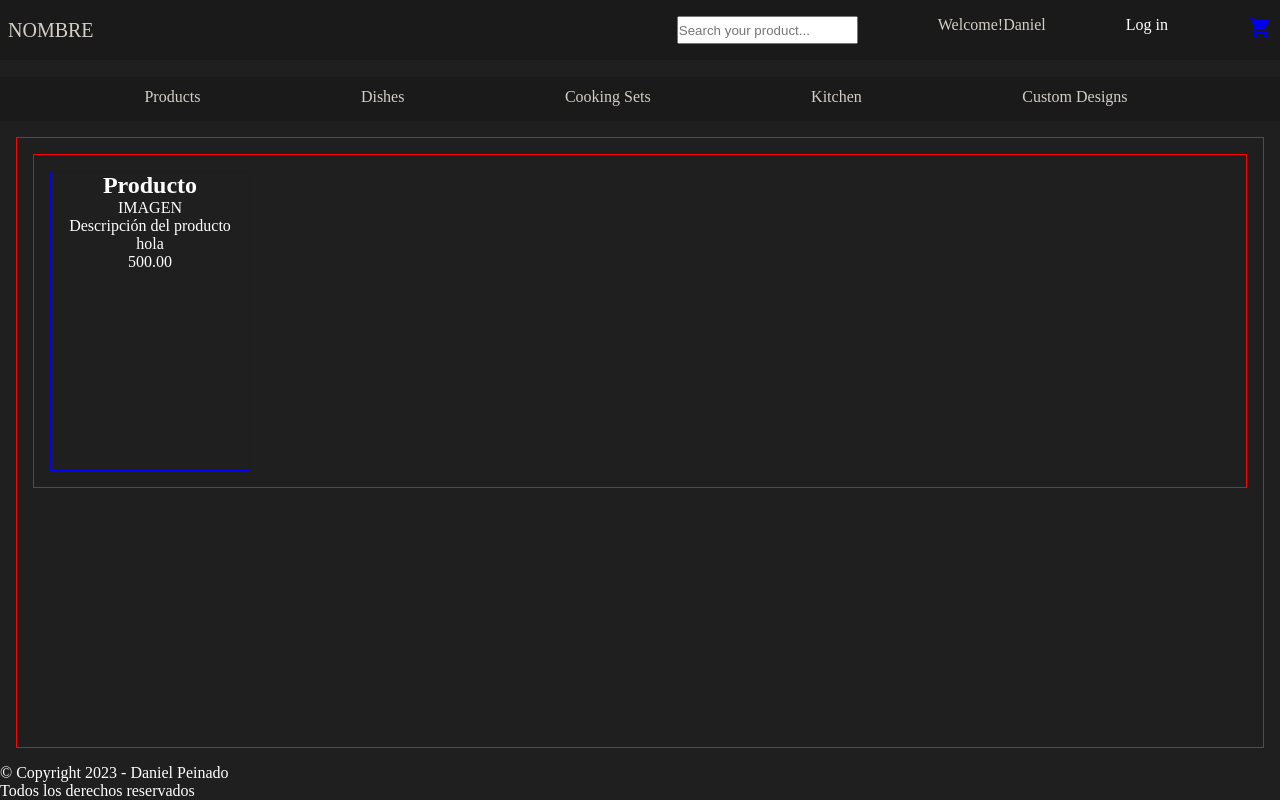
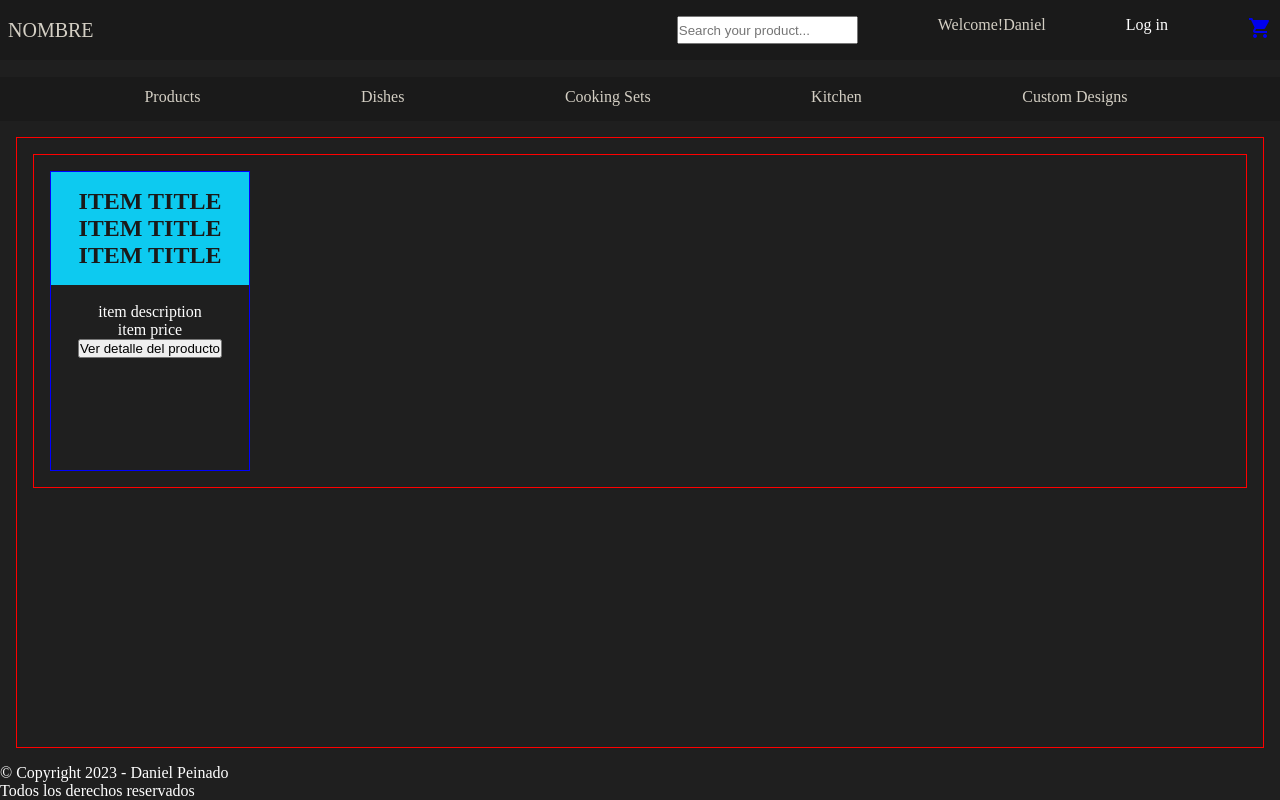
Before and after one commit to DanielPeinadoB/reactjs-ecommerce, a React (Create React App) app: page / in a window 1280 px wide. Built offline with nearby package versions, Linux system fonts and the light colour scheme.

Commit message:
clase 06

```diff
--- a/src/components/Item.js
+++ b/src/components/Item.js
@@ -1,24 +1,10 @@
 import React from 'react'
 
-const Item = ({uid, title, price, pictureUrl}) => {
+const Item = () => {
+
   return (
-    <div className='item-card'>
-        <div>
-            <h2 className='item-name'>{title}</h2>
-        </div>
-        <div>
-            <img src="/" alt="" />
-            <span>{pictureUrl}</span>
-        </div>
-        <div>
-            <span>Descripción del producto</span>
-        </div>
-        <div>
-            <span className='item-uid'>{uid}</span>
-        </div>
-        <div>
-            <span className='item-price'>{price}</span>
-        </div>
+    <div>
+        <button>Ver detalle del producto</button>
     </div>
   )
 }
--- a/src/components/ItemList.js
+++ b/src/components/ItemList.js
@@ -1,13 +1,83 @@
 import React from 'react'
 import Item from './Item'
+import { useEffect, useState } from 'react'
+
+//Agrupador de un set de componentes de Item.js
+
+//Conjunto de item:
+
+let productosIniciales = [
+  {
+    id: 1,
+    title: "Product 01",
+    description: "description of product 01",
+    price: 100
+  },
+  {
+    id: 2,
+    title: "Product 02",
+    description: "description of product 02",
+    price: 200
+  },
+  {
+    id: 3,
+    title: "Product 03",
+    description: "description of product 03",
+    price: 300
+  },
+]
+
 
 // IL - Area 2 - Contiene Item
 // Es el area donde se colocaran las cards de los productos
 
 const ItemList = () => {
+
+  const [productos, setProductos] = useState([])
+
+  // setup de tiempo diferido de 2 segundos
+
+  useEffect(() => {
+    console.log("Ejecutando useEffect")
+
+    const pedido = new Promise((res,rej) => {
+      setTimeout(() => {
+        res(productosIniciales)
+      }, 2000);
+    })
+
+    pedido
+    .then((resultado) => {
+      console.log("Estuvo bien")
+      setProductos(resultado)
+    })
+    .catch((error) => {
+      console.log("Estuvo mal")
+    })
+
+  },[])
+
+    console.log(productos)
+
   return (
     <div className='item-list'>
-        <Item uid="hola" title="Producto" price="500.00" pictureUrl="IMAGEN" />
+      <div className='item-card'>
+        <div className='item-top'>
+          {productos.map((producto) => {
+            return <span key={producto.id} className='item-title'>item title</span>
+          })}
+        </div>
+        <div>
+          <img src="/" alt="" />
+        </div>
+        <div>
+          <span className='item-description'>item description</span>
+        </div>
+        <div>
+          <span>item price</span>
+        </div>
+        <Item/>
+      </div>
     </div>
   )
 }
--- a/src/components/ItemListContainer.js
+++ b/src/components/ItemListContainer.js
@@ -4,9 +4,10 @@ import ItemList from './ItemList'
 // ILC - Area 1 - contiene ItemList
 // Es el area donde se encuentran el box de cards
 
+
 const ItemListContainer = () => {
 
-    //const {username, password} = props
+  //const {username, password} = props
 
   return (
     <div className='padding'>
--- a/src/styles.css
+++ b/src/styles.css
@@ -134,6 +134,8 @@ body {
     padding: 1rem;
 }
 
+/*Item Card Area*/
+
 .item-card {
     display: flex;
     flex-direction: column;
@@ -142,6 +144,18 @@ body {
     border: 1px solid blue;
     text-align: center;
 }
+
+.item-top {
+    display: flex;
+    flex-direction: column;
+    background-color: #0dcaf0;
+    padding-bottom: 1rem;
+    padding-top: 1rem;}
+    .item-top .item-title {
+        font-size: 1.5rem;
+        color: #1a1a1a;
+        font-weight: bold;
+        text-transform: uppercase;}
 
 /* COUNTER AREA*/
 
```
